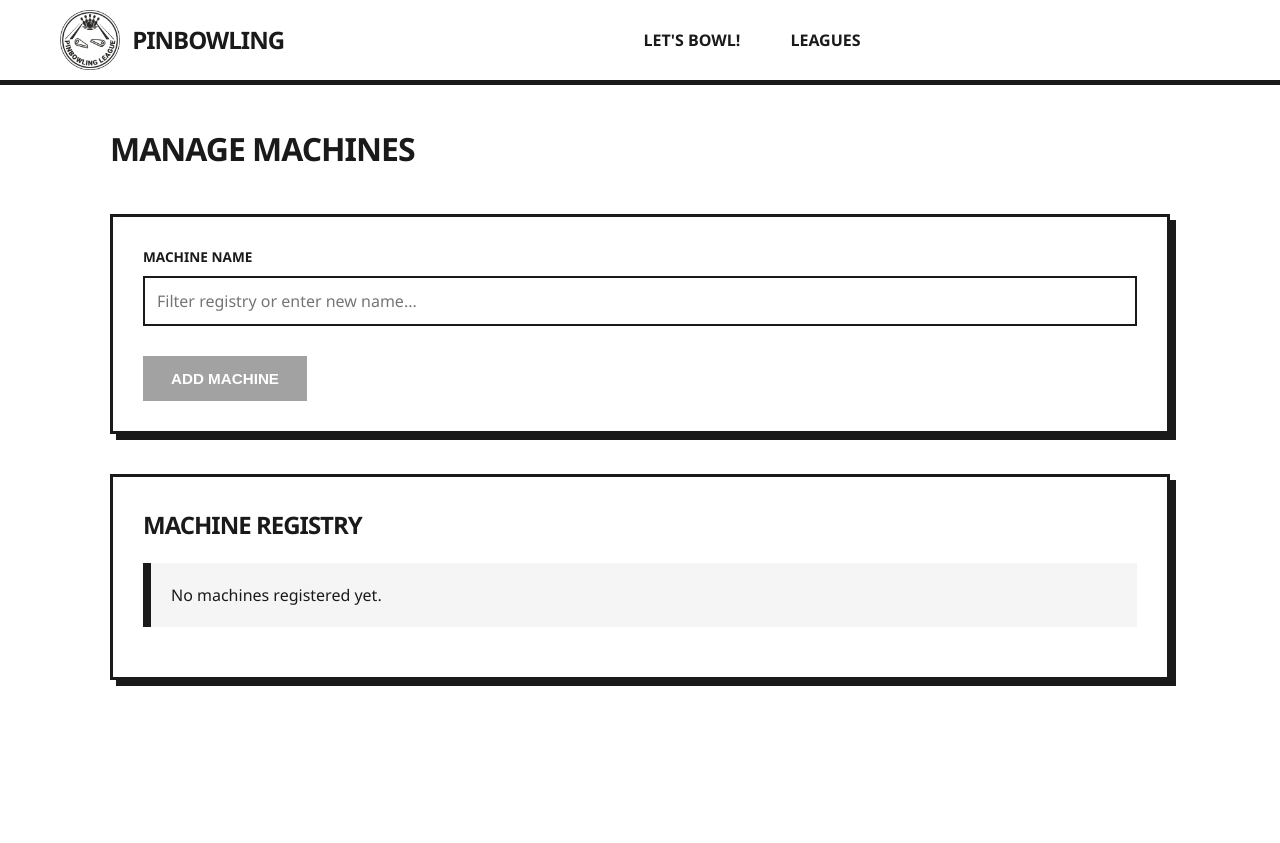
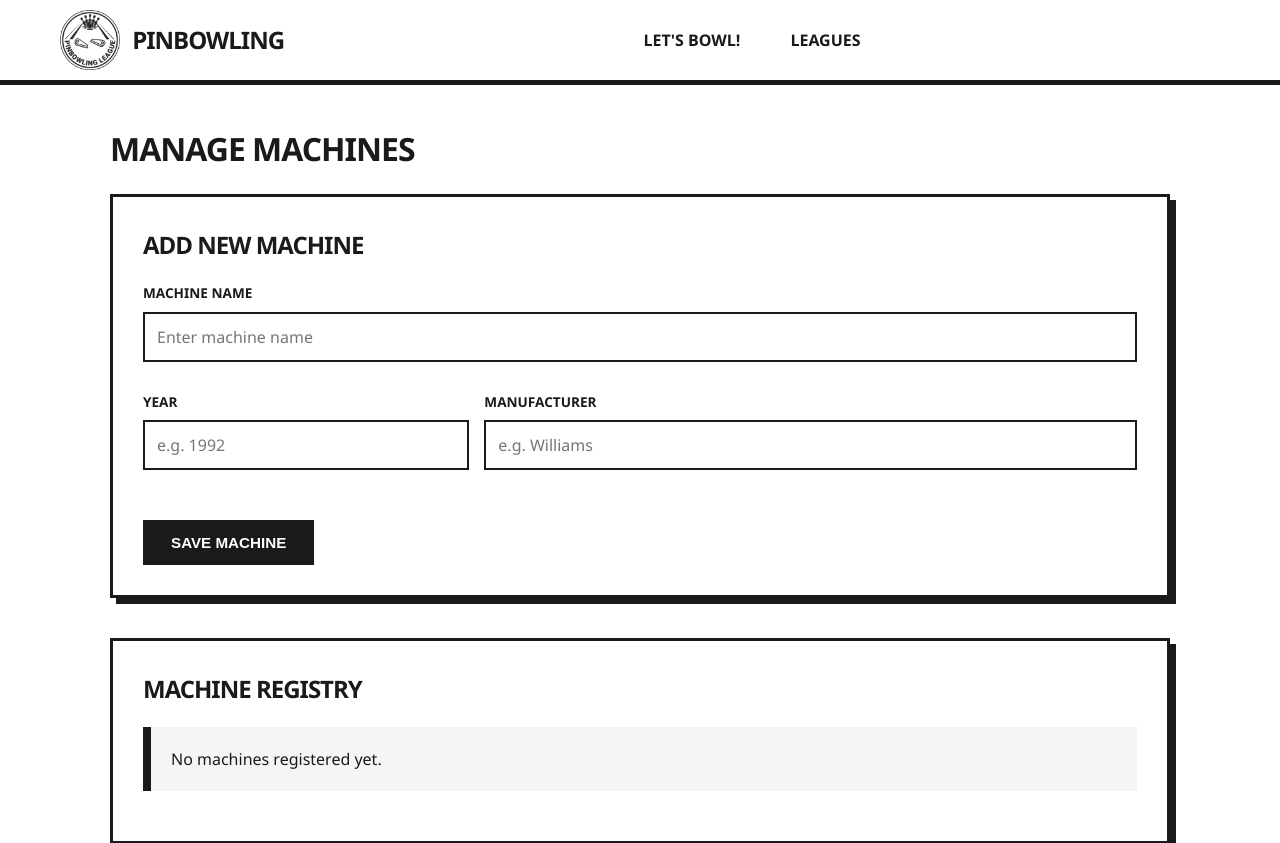
Before and after one commit to Coindrop-Cartel/pinbowling, a PHP site: page /machines in a window 1280 px wide. Shown: the top 843 px of the page. Before the commit the page ends 686 px from the top, so only its background shows below. Run offline with PHP 8.4, Linux system fonts and the light colour scheme; the visitor is signed in with stand-in values (Sample User, id 1).

Commit message:
Machine editing

```diff
--- a/includes/config.php
+++ b/includes/config.php
@@ -155,7 +155,9 @@ function initializeDatabaseSchema($pdo) {
 
     $pdo->exec("CREATE TABLE IF NOT EXISTS `machines` (
         `id` INT AUTO_INCREMENT PRIMARY KEY,
-        `machine_name` VARCHAR(255) NOT NULL UNIQUE
+        `machine_name` VARCHAR(255) NOT NULL UNIQUE,
+        `year` INT DEFAULT NULL,
+        `manufacturer` VARCHAR(255) DEFAULT NULL
     ) ENGINE=InnoDB DEFAULT CHARSET=utf8mb4;");
 
     $pdo->exec("CREATE TABLE IF NOT EXISTS `players` (
@@ -261,6 +263,15 @@ function initializeDatabaseSchema($pdo) {
             if (!$checkNew) {
                 $pdo->exec("RENAME TABLE `$old` TO `$new` ");
             }
+        }
+    }
+
+    // Ensure 'machines' table has year and manufacturer
+    $checkMachines = $pdo->query("SHOW TABLES LIKE 'machines'")->fetch();
+    if ($checkMachines) {
+        $checkYear = $pdo->query("SHOW COLUMNS FROM `machines` LIKE 'year'")->fetch();
+        if (!$checkYear) {
+            $pdo->exec("ALTER TABLE `machines` ADD COLUMN `year` INT DEFAULT NULL AFTER `machine_name`, ADD COLUMN `manufacturer` VARCHAR(255) DEFAULT NULL AFTER `year` ");
         }
     }
 
--- a/pages/machines.php
+++ b/pages/machines.php
@@ -1,17 +1,30 @@
 <?php $pageTitle = 'Manage Machines'; ?>
   <main class="page-container">
-    <header style="display: flex; justify-content: space-between; align-items: center; margin-bottom: 20px;">
+    <header>
       <h1>Manage Machines</h1>
     </header>
 
     <section class="card">
+      <h2 id="machine-form-title">Add New Machine</h2>
       <form id="machine-form" autocomplete="off">
+        <input type="hidden" id="editing-machine-id" value="" />
         <div class="form-row">
           <label for="machine-name">Machine Name</label>
-          <input id="machine-name" type="text" placeholder="Filter registry or enter new name..." required />
+          <input id="machine-name" type="text" placeholder="Enter machine name" required />
+        </div>
+        <div class="form-row" style="display: grid; grid-template-columns: 1fr 2fr; gap: 15px;">
+          <div class="form-row">
+            <label for="machine-year">Year</label>
+            <input id="machine-year" type="number" placeholder="e.g. 1992" />
+          </div>
+          <div class="form-row">
+            <label for="machine-manufacturer">Manufacturer</label>
+            <input id="machine-manufacturer" type="text" placeholder="e.g. Williams" />
+          </div>
         </div>
         <div class="form-actions">
-          <button type="submit" id="add-machine-btn" disabled>Add Machine</button>
+          <button type="submit" id="save-machine-button">Save Machine</button>
+          <button type="button" id="cancel-edit-button" class="secondary hidden">Cancel Edit</button>
         </div>
       </form>
     </section>
--- a/scripts/pages/machinesPage.js
+++ b/scripts/pages/machinesPage.js
@@ -1,6 +1,6 @@
 import { PB_API } from '@services/api.js';
-import { setupLiveFilter, showConfirm, showPrompt, showAlert } from '@ui/uiComponents.js';
-import { requireAdmin, isManagementAuthorized } from '@services/auth.js';
+import { setupLiveFilter, showConfirm, showAlert } from '@ui/uiComponents.js';
+import { requireAdmin } from '@services/auth.js';
 import { navigateTo } from '@scripts/utils.js';
 import { ROUTES } from '@scripts/routes.js';
 
@@ -10,34 +10,71 @@ import { ROUTES } from '@scripts/routes.js';
  * Provides an interface to manage the master list of pinball machines.
  * Includes live filtering, deduplication checks during entry, and
  * administrative protection for deletions.
- * @async
  */
 export async function initMachinesPage() {
-  const isAuthorized = await isManagementAuthorized();
-  if (!isAuthorized) {
-    showAlert('Unauthorized: Management access is required to view the machine registry.', 'Access Denied');
-    navigateTo(ROUTES.HOME);
-    return;
-  }
+  const currentUser = await PB_API.getCurrentUser();
+  const isAdmin = currentUser && currentUser.role === 'admin';
+  const isTD = currentUser && currentUser.role === 'td';
+  const hasElevatedPrivileges = isAdmin || isTD;
 
-  const form = document.getElementById('machine-form');
-  const nameInput = document.getElementById('machine-name');
-  const list = document.getElementById('machines-list');
+  const machineFormTitle = document.getElementById('machine-form-title');
+  const machineForm = document.getElementById('machine-form');
+  const editingIdInput = document.getElementById('editing-machine-id');
+  const machineNameInput = document.getElementById('machine-name');
+  const yearInput = document.getElementById('machine-year');
+  const mfgInput = document.getElementById('machine-manufacturer');
+  const saveMachineButton = document.getElementById('save-machine-button');
+  const cancelEditButton = document.getElementById('cancel-edit-button');
+  const machineList = document.getElementById('machines-list');
   const emptyNotice = document.getElementById('machines-list-empty');
-  const submitBtn = document.getElementById('add-machine-btn');
 
   let allMachines = [];
   let filterInstance = null;
 
+  // Setup "Create Machine" toggle
+  const metadataRow = yearInput.closest('.form-row').parentElement;
+  const actionsRow = saveMachineButton.closest('.form-actions');
+
+  const createToggle = document.createElement('button');
+  createToggle.type = 'button';
+  createToggle.className = 'secondary';
+  createToggle.textContent = 'Create New Machine';
+  createToggle.style.marginTop = '10px';
+  machineNameInput.after(createToggle);
+
+  if (!hasElevatedPrivileges) {
+    createToggle.classList.add('hidden');
+    machineForm.closest('.card').classList.add('hidden');
+  }
+
+  createToggle.onclick = () => {
+    const isHidden = metadataRow.classList.contains('hidden');
+    toggleFormVisibility(!isHidden);
+    if (isHidden) {
+      createToggle.textContent = 'Cancel';
+      createToggle.style.marginTop = '0';
+      actionsRow.appendChild(createToggle);
+    } else {
+      createToggle.textContent = 'Create New Machine';
+      createToggle.style.marginTop = '10px';
+      machineNameInput.after(createToggle);
+    }
+  };
+
+  function toggleFormVisibility(hide) {
+    metadataRow.classList.toggle('hidden', hide);
+    actionsRow.classList.toggle('hidden', hide);
+  }
+
   /**
    * Renders the machine registry list based on the current filter text.
-   * Also handles the validation of the "Add Machine" button.
+   * Also handles the validation of the "Save Machine" button.
    *
    * @param {Array<Object>} filtered The list of machines matching the query.
    * @param {string} query The search string entered by the user.
    */
   const onFilterUpdate = (filtered, query) => {
-    list.innerHTML = '';
+    machineList.innerHTML = '';
     if (filtered.length === 0) {
       emptyNotice.classList.remove('hidden');
       emptyNotice.textContent = allMachines.length === 0 ? 'No machines registered yet.' : 'No matching machines found.';
@@ -54,53 +91,152 @@ export async function initMachinesPage() {
         item.style.background = '#f9f9f9';
         item.style.borderRadius = '4px';
 
+        const info = [m.manufacturer, m.year].filter(Boolean).join(', ');
         item.innerHTML = `
-          <span style="font-weight: bold;">${m.machineName}</span>
-          ${isAuthorized ? '<button class="delete-mach-btn" style="padding: 4px 10px; font-size: 0.85rem;">Delete</button>' : ''}
+          <div style="display: flex; flex-direction: column;">
+            <span style="font-weight: bold;">${m.machineName}</span>
+            ${info ? `<small style="color: #666;">${info}</small>` : ''}
+          </div>
+          <div style="display: flex; gap: 8px;">
+            <button type="button" class="edit-mach-btn secondary" style="padding: 4px 10px; font-size: 0.85rem;">Edit</button>
+            ${isAdmin ? `<button type="button" class="delete-mach-btn" style="padding: 4px 10px; font-size: 0.85rem;">Delete</button>` : ''}
+          </div>
         `;
 
-        item.querySelector('.delete-mach-btn').onclick = async () => {
+        item.querySelector('.edit-mach-btn').onclick = () => editMachine(m);
+        const deleteBtn = item.querySelector('.delete-mach-btn');
+        if (deleteBtn) deleteBtn.onclick = async () => {
           if (await showConfirm(`Are you sure you want to remove "${m.machineName}"? This will remove it from all locations and events.`, 'Delete Machine')) {
-            await PB_API.deleteMachine(m.id);
-            await load();
+            await deleteMachine(m.id);
           }
         };
-        list.appendChild(item);
+        machineList.appendChild(item);
       });
     }
 
-    // Disable button if input is empty OR if an exact match already exists
+    // Logic to prevent duplicate machine names
     const exactMatch = allMachines.find(m => m.machineName.trim().toLowerCase() === query);
-    submitBtn.disabled = !query || !!exactMatch;
-    submitBtn.title = exactMatch ? "This machine name already exists in the registry." : "";
+    const isEditingThisMachine = exactMatch && String(exactMatch.id) === String(editingIdInput.value);
+
+    // Hide the "Create" toggle if an exact match exists, unless the creation
+    // form is already open (in which case the button serves as "Cancel").
+    const isFormOpen = !metadataRow.classList.contains('hidden');
+    createToggle.classList.toggle('hidden', !!exactMatch && !isFormOpen);
+
+    saveMachineButton.disabled = !query || (!!exactMatch && !isEditingThisMachine);
+    saveMachineButton.title = (exactMatch && !isEditingThisMachine) ? "This machine name already exists in the registry." : "";
   };
 
-  filterInstance = setupLiveFilter(nameInput, allMachines, {
+  const editMachine = (m) => {
+    machineForm.closest('.card').classList.remove('hidden');
+    editingIdInput.value = m.id;
+    machineNameInput.value = m.machineName;
+    yearInput.value = m.year || '';
+    mfgInput.value = m.manufacturer || '';
+
+    // Lock name for non-privileged users
+    machineNameInput.disabled = !hasElevatedPrivileges;
+
+    if (machineFormTitle) machineFormTitle.textContent = `Edit Machine: ${m.machineName}`;
+    saveMachineButton.textContent = 'Update Machine';
+    cancelEditButton.classList.remove('hidden');
+
+    // Expand fields for editing
+    toggleFormVisibility(false);
+    createToggle.textContent = 'Cancel';
+    createToggle.style.marginTop = '0';
+    actionsRow.appendChild(createToggle);
+
+    window.scrollTo({ top: 0, behavior: 'smooth' });
+    if (filterInstance) filterInstance.performFilter();
+  };
+
+  const resetForm = () => {
+    editingIdInput.value = '';
+    machineNameInput.value = '';
+    yearInput.value = '';
+    mfgInput.value = '';
+
+    machineNameInput.disabled = false;
+    if (!hasElevatedPrivileges) {
+      machineForm.closest('.card').classList.add('hidden');
+    }
+
+    machineForm.reset();
+    if (machineFormTitle) machineFormTitle.textContent = 'Add New Machine';
+
+    // Collapse creation fields
+    toggleFormVisibility(true);
+    createToggle.textContent = 'Create New Machine';
+    createToggle.style.marginTop = '10px';
+    machineNameInput.after(createToggle);
+
+    saveMachineButton.textContent = 'Save Machine';
+    cancelEditButton.classList.add('hidden');
+    if (filterInstance) filterInstance.performFilter();
+  };
+
+  filterInstance = setupLiveFilter(machineNameInput, allMachines, {
     labelKey: 'machineName',
     onFilter: onFilterUpdate
   });
 
-  const load = async () => {
+  // Ensure validation and button states are updated when metadata fields change
+  yearInput.addEventListener('input', () => filterInstance.performFilter());
+  mfgInput.addEventListener('input', () => filterInstance.performFilter());
+
+  async function refresh() {
     try {
       const data = await PB_API.getMachines();
-      // Update array in-place so the filterInstance reference stays valid
       allMachines.length = 0;
       allMachines.push(...data);
       filterInstance.performFilter();
+      resetForm();
     } catch (err) {
       console.error('Failed to load machine registry:', err);
     }
-  };
+  }
 
-  form.addEventListener('submit', async (e) => {
+  machineForm.addEventListener('submit', async (e) => {
     e.preventDefault();
-    const name = nameInput.value.trim();
+    const name = machineNameInput.value.trim();
+    const id = editingIdInput.value ? Number(editingIdInput.value) : null;
     if (!name) return;
 
-    await PB_API.createMachine(name);
-    nameInput.value = '';
-    await load();
+    // Machines are master records; changing them usually requires admin verification
+    if (!await requireAdmin(`Enter Admin Password to ${id ? 'update' : 'create'} machine "${name}":`)) {
+      return;
+    }
+
+    const payload = {
+      machineName: name,
+      year: yearInput.value ? parseInt(yearInput.value, 10) : null,
+      manufacturer: mfgInput.value.trim() || null
+    };
+
+    try {
+      if (id) {
+        await PB_API.updateMachine(id, payload);
+      } else {
+        await PB_API.createMachine(payload);
+      }
+      await refresh();
+    } catch (err) {
+      showAlert('Failed to save machine: ' + err.message);
+    }
   });
 
-  await load();
+  async function deleteMachine(id) {
+    if (!await requireAdmin(`Enter Admin Password to confirm deletion of the machine:`)) return;
+    try {
+      await PB_API.deleteMachine(id);
+      await refresh();
+    } catch (error) {
+      showAlert(`Error deleting machine: ${error.message}`);
+    }
+  }
+
+  cancelEditButton.addEventListener('click', resetForm);
+
+  await refresh();
 }
--- a/scripts/pages/playersPage.js
+++ b/scripts/pages/playersPage.js
@@ -164,6 +164,10 @@ export async function initPlayersPage() {
     onFilter: onFilterUpdate
   });
 
+  // Ensure validation and button states are updated when metadata fields change
+  ifpaIdInput.addEventListener('input', () => filterInstance.performFilter());
+  matchplayIdInput.addEventListener('input', () => filterInstance.performFilter());
+
   async function refresh() {
     const data = await PB_API.getPlayers();
     // Update array in-place to keep the filter reference valid
--- a/scripts/services/api.js
+++ b/scripts/services/api.js
@@ -108,11 +108,11 @@ export const PB_API = {
   },
   saveScore: (score) => fetchJSON('service/scoreService.php', { method: 'POST', body: JSON.stringify(score) }), // score object should contain eventId
   deletePlayer: (id) => fetchJSON(`service/playerService.php?id=${id}`, { method: 'DELETE' }),
-  createMachine: (machineName) => fetchJSON('service/machineService.php', { method: 'POST', body: JSON.stringify({ machineName }) }), // Create master machine
+  createMachine: (machine) => fetchJSON('service/machineService.php', { method: 'POST', body: JSON.stringify(machine) }), // Create master machine
   updatePlayer: (id, player) => fetchJSON(`service/playerService.php?id=${id}`, { method: 'PUT', body: JSON.stringify(player) }),
   updateUserPassword: (userId, password) => fetchJSON(`service/authService.php?task=reset&id=${userId}`, { method: 'POST', body: JSON.stringify({ password }) }),
   updateUserRole: (userId, role) => fetchJSON(`service/playerService.php?task=role&id=${userId}`, { method: 'PUT', body: JSON.stringify({ role }) }),
-  updateMachine: (id, machineName) => fetchJSON(`service/machineService.php?id=${id}`, { method: 'PUT', body: JSON.stringify({ machineName }) }), // Update master machine
+  updateMachine: (id, machine) => fetchJSON(`service/machineService.php?id=${id}`, { method: 'PUT', body: JSON.stringify(machine) }), // Update master machine
   deleteMachine: (id) => fetchJSON(`service/machineService.php?id=${id}`, { method: 'DELETE' }),
   createPlayer: (player) => fetchJSON('service/playerService.php', { method: 'POST', body: JSON.stringify(player) }),
   clearScores: (playerId) => fetchJSON(`service/scoreService.php?playerId=${playerId}`, { method: 'DELETE' }),
```
Also changed, not shown: service/machineService.php (+31 -10 lines).
